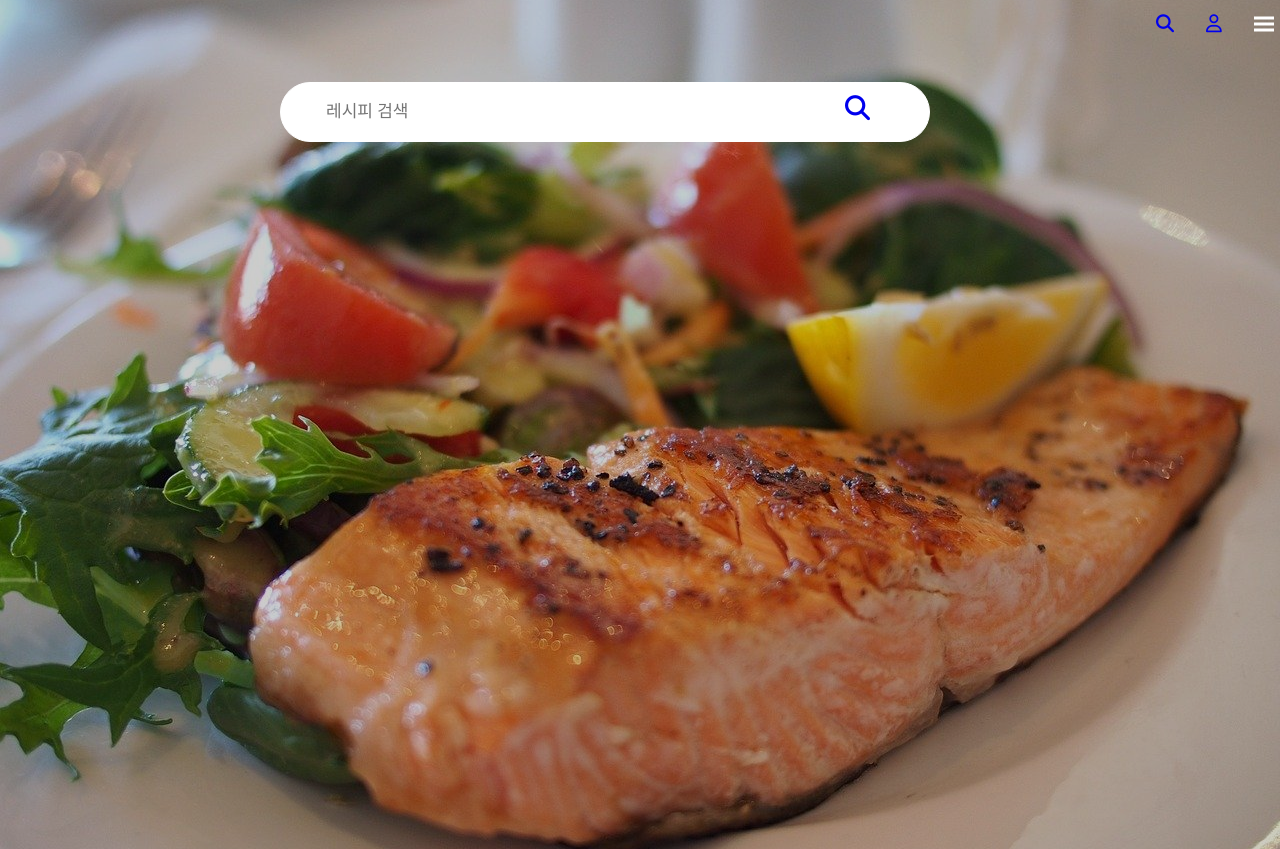
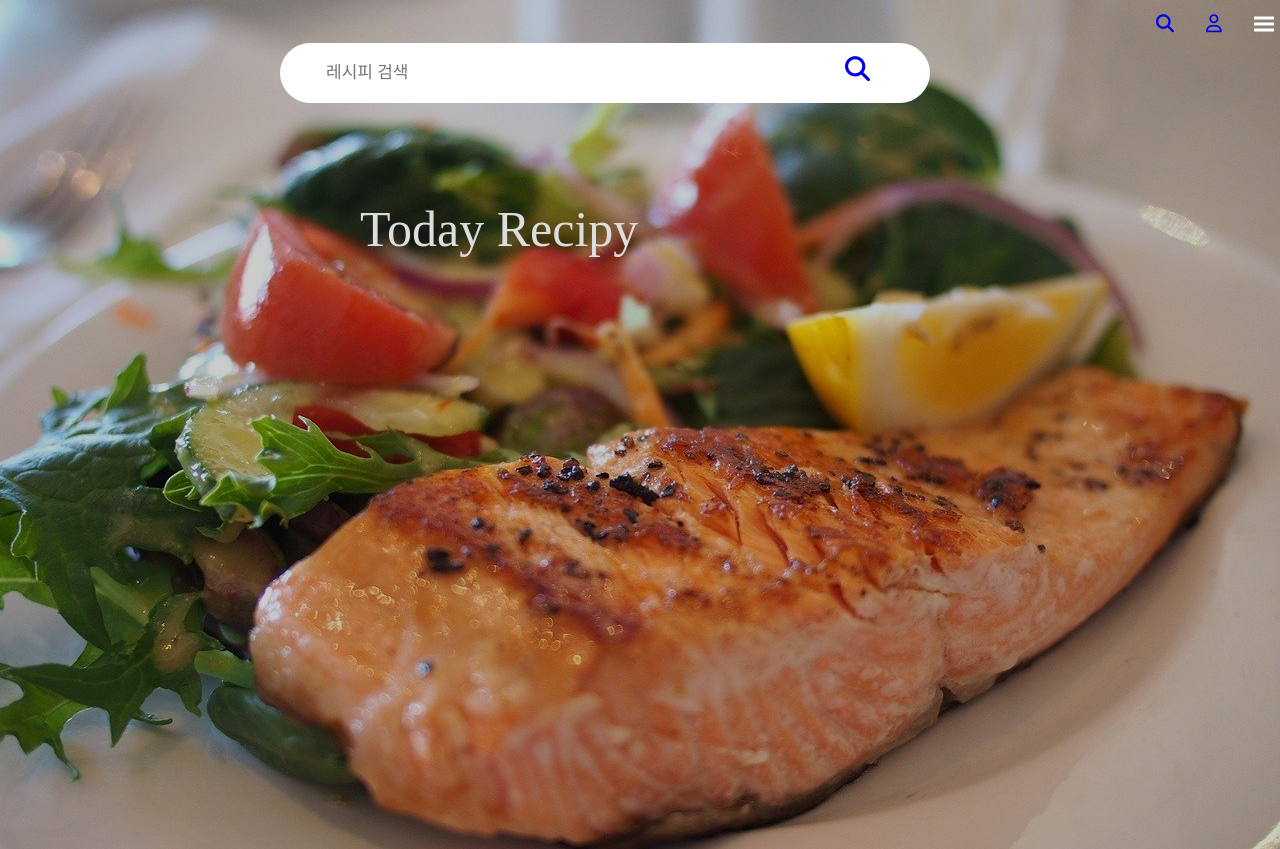
Before and after one commit to googoo2485/3project, a Node server app: page / in a window 1280 px wide. Shown: the part 123-972 px from the top of the page. Run offline with Node 20, Linux system fonts and the light colour scheme; some libraries are stand-ins or nearby versions; some web fonts are replaced.

Commit message:
no message

```diff
--- a/public/stylesheets/style.css
+++ b/public/stylesheets/style.css
@@ -100,7 +100,7 @@ a:visited {
   grid-column-start: 9;
   grid-column-end: 11;
   grid-row-start: 1;
-  grid-row-end: 1;
+  grid-row-end: 5;
   display: flex;
   text-align: left;
   font-size: 18px;
@@ -122,36 +122,67 @@ a:visited {
   box-sizing: border-box;
   grid-column-start: 9;
   grid-column-end: 10;
-  grid-row-start: 2;
+  grid-row-start: 5;
   grid-row-end: 9;
   border-radius: 5px;
   text-align: center;
-
   display: inline-block;
 
 }
 .dropdown-content{
-
   display: none;
   min-width: 160px;
   box-shadow: 0px 8px 16px 0px rgba(0,0,0,0.2);
+  background-color: #ffffff;
   z-index: 1;
-
+  position: absolute;
+  top: 45px;
+  right: 1px;
+  border-radius: 5px;
 }
 .dropdown-content a {
+
+  position: relative;
   color: black;
   padding: 12px 16px;
   text-decoration: none;
   display: block;
+  font-size: 12px;
+  font-family: "NanumGothic-Bold";
 }
 
-.dropdown-content a:hover {background-color: #ddd;}
-
-.dropdown:hover .dropdown-content {display: block;}
-
-.dropdown:hover .dropbtn {background-color: #3e8e41;}
+.dropdown-content a:hover {background-color: #ddd;
+  color: #ff9913;
+box-sizing: border-box;
+border-radius: 5px;
 
 
+
+}
+.dropdown-content a:hover .menuhover{
+  border: 1px;
+  color: #ff9913;
+  height: 1px;
+  width: 2px;
+  animation-name: menuhover;
+  animation-duration: 2s;
+  animation-direction: normal;
+}
+.dropdown:hover .dropdown-content {display: block;}
+.dropdown-content:hover .dropdown-content{display: block;}
+
+.headerFont{
+  font-size: 50px;
+  font-family: "NanumGothic-Bold";
+  color: #ddd;
+  z-index: 15;
+  grid-column-start: 5;
+  grid-column-end: 6;
+  grid-row-start: 15;
+  grid-row-start: 15;
+  position: relative;
+  left:80px;
+}
 
 
 .menu{
@@ -207,3 +238,16 @@ a:visited {
   grid-auto-columns: minmax(400px,auto);
   gap: 100px;
 }
+
+
+
+
+
+@-webkit-keyframes menuhover{
+  0%{
+    left: 10px;
+  }
+  100%{
+    left: 20px;
+  }
+}
--- a/views/index.ejs
+++ b/views/index.ejs
@@ -26,7 +26,9 @@
             <div class="dropdown-content">
                 <%if(data==undefined){%>
                     <a href="/register">회원가입</a>
+                    <div class="menuhover">-</div>
                     <a href="/login" >로그인</a>
+                    <div class="menuhover">-</div>
                 <%}else{%>
                     <a href="/myPage">마이페이지</a>
                     <a href="/logOut">로그아웃</a>
@@ -38,7 +40,7 @@
         </a></li>
         <li><a href="#a"class="menu"><span>메뉴</span></a></li>
     </ul>
-
+    <div class="headerFont">Today Recipy</div>
 </div>
     <div class="body"></div>
     <div class="footer"></div>
```
